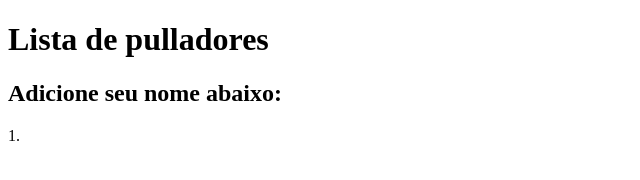
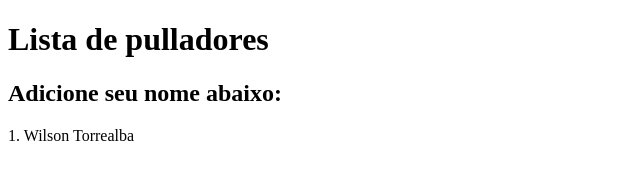
Before and after one commit to lailagebhard/daUmPull, a plain HTML site: page index.html in a window 1280 px wide. Shown: the whole page, without its empty margins (0-640 px from the left). Drawn offline with Linux system fonts and the light colour scheme.

Commit message:
Wilson Torrealba

```diff
--- a/index.html
+++ b/index.html
@@ -11,7 +11,7 @@
 
     <h2>Adicione seu nome abaixo:</h2>
 
-    <p>1. </p>
+    <p>1. Wilson Torrealba </p>
 
 </body>
 </html>
```
